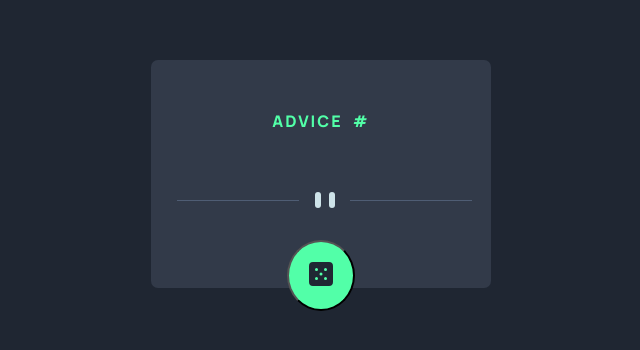
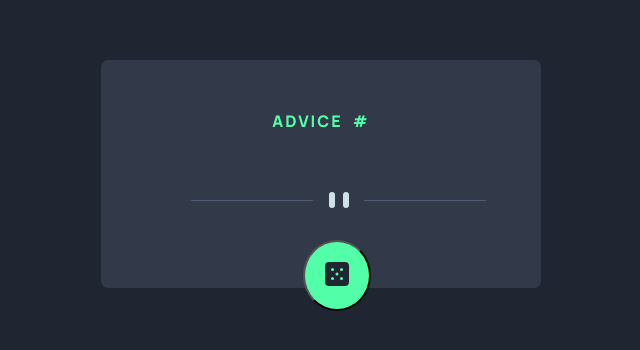
Before and after one commit to Kamil201/Advice-generator-app, a plain HTML site: page index.html in a window 1280 px wide. Shown: the part 234-584 px from the top of the page, without its empty margins (319-959 px from the left). Drawn offline with Linux system fonts and the light colour scheme.

Commit message:
add media queries

```diff
--- a/style.css
+++ b/style.css
@@ -69,3 +69,19 @@ body {
 .advice__btn:focus {
 	box-shadow: 0px 0px 30px var(--Neon-Green);
 }
+
+
+@media (min-width: 768px) {
+	.advice__container {
+		width: 400px;
+	}
+
+	.divide {
+		margin-left: 70px;
+	}
+
+	.advice__btn {
+		position: absolute;
+		left: 46%;
+	}
+}
```
